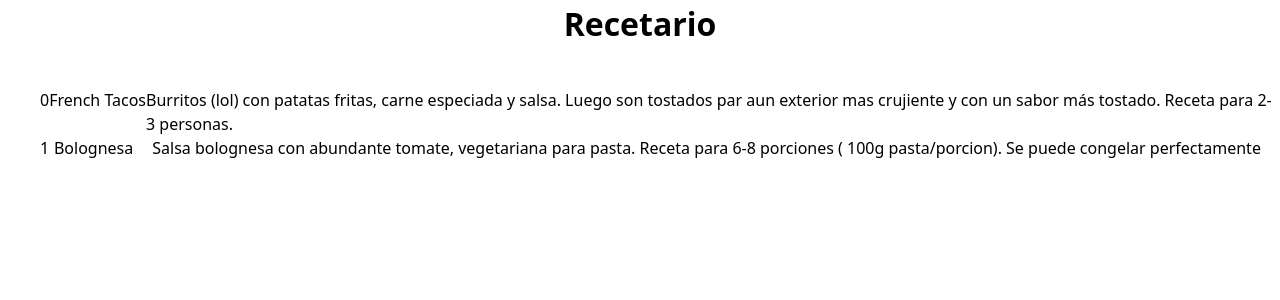
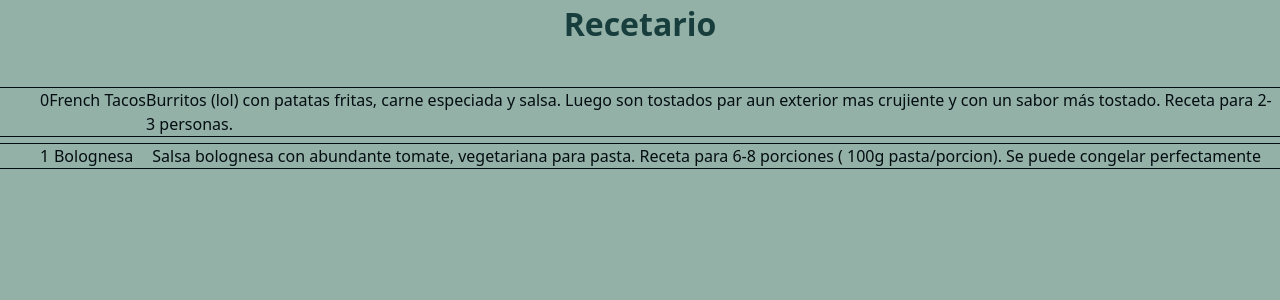
Before and after one commit to Javiucler/recetario, a React (Create React App) app: page / in a window 1280 px wide. Shown: the top 300 px of the page. Built offline with nearby package versions, Linux system fonts and the light colour scheme.

Commit message:
added theme

```diff
--- a/src/components/all_recipes.tsx
+++ b/src/components/all_recipes.tsx
@@ -7,12 +7,12 @@ interface AllRecipesProps {
 
 export const AllRecipes = (props: AllRecipesProps) => {
   return (
-    <>
-    <h1 className="text-center mb-10" style={{ fontWeight: 'bold', fontSize:32 }}>Recetario</h1>
+    <div >
+    <h1 className="text-center mb-10 text-secondary" style={{ fontWeight: 'bold', fontSize:32 }}>Recetario</h1>
       {props.recipes.map((recipe, i) => {
         return (
           <div
-            className="grid grid-rows-1 grid-flow-col pl-10"
+            className="grid grid-rows-1 grid-flow-col pl-10  mt-2 outline outline-1 text-primary"
             key={recipe.title}
             onClick={() => props.setRecipe(recipe)}
             style={{cursor: 'pointer'}}
@@ -29,6 +29,6 @@ export const AllRecipes = (props: AllRecipesProps) => {
           </div>
         );
       })}
-    </>
+    </div>
   );
 };
--- a/src/components/recipe_detailed.tsx
+++ b/src/components/recipe_detailed.tsx
@@ -9,7 +9,7 @@ interface RecipeDetailedProps {
 export const RecipeDetailed = (props: RecipeDetailedProps) => {
   return (
     <div className="flex grid grid-flow-row auto-row-max justify-center font-serif">
-      <div className="grid grid-flow-col">
+      <div className="grid grid-flow-col text-primary">
         <div className="pl-10 flex ">
           <BiArrowBack
             size={50}
@@ -18,6 +18,7 @@ export const RecipeDetailed = (props: RecipeDetailedProps) => {
           />
         </div>
         <h1
+        className="text-secondary"
           style={{ fontWeight: "bold", fontSize: 32 }}
         >
           {props.recipe.title}
@@ -28,7 +29,7 @@ export const RecipeDetailed = (props: RecipeDetailedProps) => {
           {props.recipe.description}
         </p>
         <h2
-          className="pl-20 pt-20 text-center"
+          className="pl-20 pt-20 text-center text-secondary"
           style={{ fontWeight: "600", fontSize: 26 }}
         >
           Ingredientes:
@@ -43,10 +44,9 @@ export const RecipeDetailed = (props: RecipeDetailedProps) => {
 
         <div className="pt-10">
           <h2
-            className="text-center"
+            className="text-center text-secondary"
             style={{ fontWeight: "600", fontSize: 26 }}
           >
-            {" "}
             Pasos:
           </h2>
           {props.recipe.steps.map((step, index) => {
--- a/src/components/recipe_screen.tsx
+++ b/src/components/recipe_screen.tsx
@@ -6,11 +6,15 @@ import { RecipeDetailed } from "./recipe_detailed";
 
 function RecipesScreen() {
   const [recipe, setRecipe] = React.useState<null | Recipe>(null);
-  if (recipe) {
-    return <RecipeDetailed setRecipe={setRecipe} recipe={recipe} />;
-  } else {
-    return <AllRecipes recipes={testRecipe} setRecipe={setRecipe} />;
-  }
+  return (
+    <div className="bg-background w-screen h-screen">
+      {recipe ? (
+        <RecipeDetailed setRecipe={setRecipe} recipe={recipe} />
+      ) : (
+        <AllRecipes recipes={testRecipe} setRecipe={setRecipe} />
+      )}
+    </div>
+  );
 }
 
 export default RecipesScreen;
--- a/tailwind.config.js
+++ b/tailwind.config.js
@@ -4,6 +4,12 @@ module.exports = {
     "./src/**/*.{js,jsx,ts,tsx}",
   ],
   theme: {
+    colors:{
+      background: "#93B1A6",
+      primary: "#040D12",
+      secondary: "#183D3D",
+      clear: "#5C8374",
+    },
     extend: {},
   },
   plugins: [],
```
